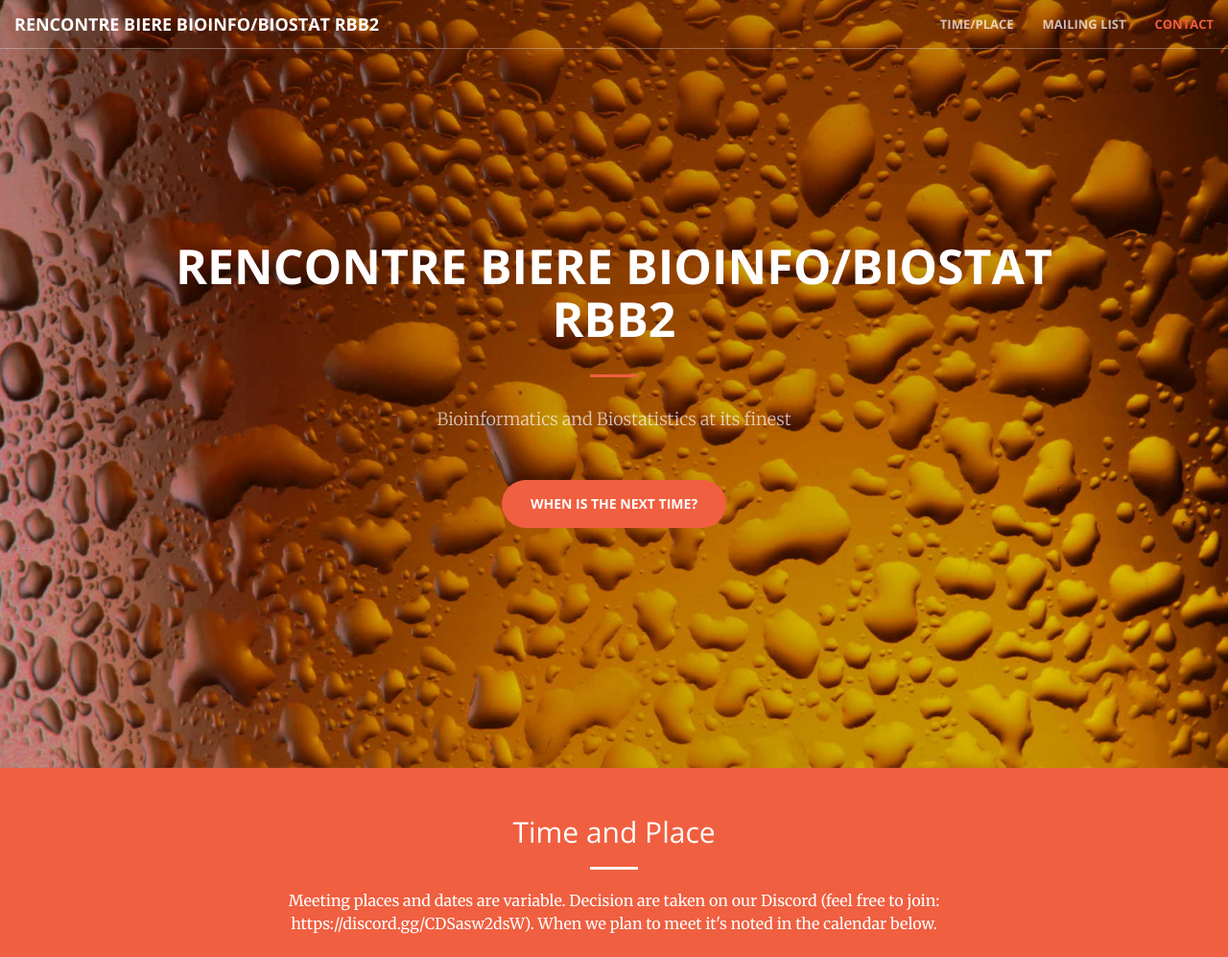
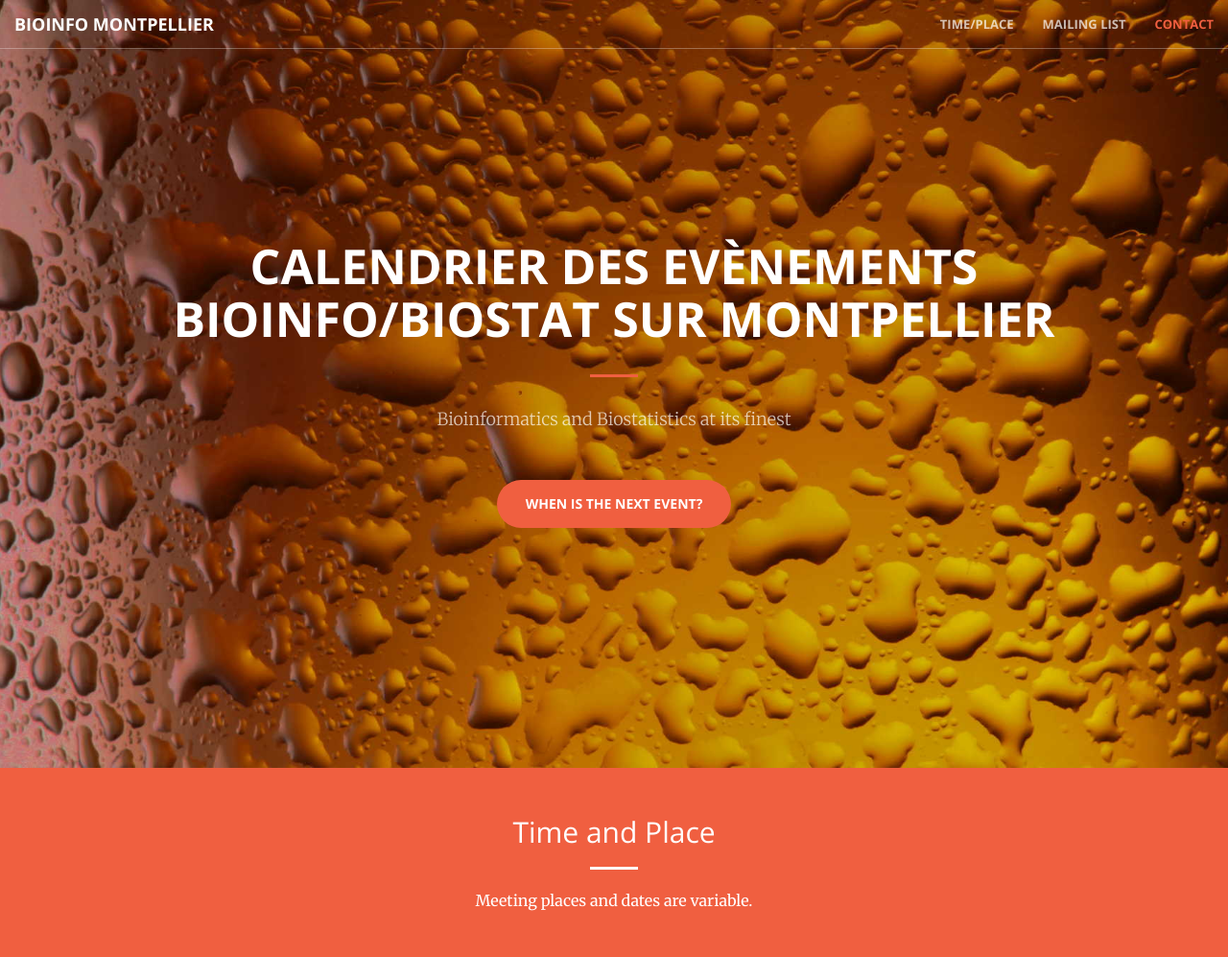
Before and after one commit to Juke34/bioinfoMPT, a website: page index.html in a window 1280 px wide. Shown: the top 997 px of the page at 96% size. Drawn offline with nearby package versions, Linux system fonts and the light colour scheme.

Commit message:
remove list sympa - generalize message - calendar from Bioinfompt gmail account

```diff
--- a/index.html
+++ b/index.html
@@ -46,7 +46,7 @@
                 <button type="button" class="navbar-toggle collapsed" data-toggle="collapse" data-target="#bs-example-navbar-collapse-1">
                     <span class="sr-only">Toggle navigation</span> Menu <i class="fa fa-bars"></i>
                 </button>
-                <a class="navbar-brand page-scroll" href="#page-top">Rencontre Biere Bioinfo/Biostat RBB2</a>
+                <a class="navbar-brand page-scroll" href="#page-top">Bioinfo Montpellier</a>
             </div>
 
             <!-- Collect the nav links, forms, and other content for toggling -->
@@ -71,12 +71,12 @@
     <header>
         <div class="header-content">
             <div class="header-content-inner">
-                <h1 id="homeHeading">Rencontre Biere Bioinfo/Biostat RBB2</h1>
+                <h1 id="homeHeading">Calendrier des evènements Bioinfo/Biostat sur Montpellier</h1>
                 <hr>
                 <p>Bioinformatics and Biostatistics at its finest</p>
                 <!-- <h3>Is it beer club today?</h3>
                 <h2>Nope..</h2><br> -->
-                <a href="#timeplace" class="btn btn-primary btn-xl page-scroll">When is the next time?</a>
+                <a href="#timeplace" class="btn btn-primary btn-xl page-scroll">When is the next event?</a>
             </div>
         </div>
     </header>
@@ -87,7 +87,7 @@
                 <div class="col-lg-8 col-lg-offset-2 text-center">
     				<h2 class="section-heading">Time and Place</h2>
                     <hr class="light">
-                    <p>Meeting places and dates are variable. Decision are taken on our Discord (feel free to join: https://discord.gg/CDSasw2dsW). When we plan to meet it's noted in the calendar below.</p>
+                    <p>Meeting places and dates are variable.</p>
                 </div>
             </div>
         </div>
@@ -98,13 +98,13 @@
             <div class="row">
                 <div class="col-lg-8 col-lg-offset-2 text-center">
                     <div class="responsiveCal">
-                        <iframe src="https://calendar.google.com/calendar/embed?height=600&wkst=1&bgcolor=%23F09300&ctz=Europe%2FParis&src=NWE4ZTdlYzAwNjU1ZWZiZWQ1Y2UzNTEwZDY4NzA0ODA4NDllNGE0MzgzNjA5YzUzNzg2ODA2Mzk1OTAyZWJkYkBncm91cC5jYWxlbmRhci5nb29nbGUuY29t&color=%23D81B60" style="border:solid 1px #777" width="800" height="600" frameborder="0" scrolling="no"></iframe>" style="border-width:0" width="800" height="600" frameborder="0" scrolling="no"></iframe>
+                        <iframe src="<iframe src="https://calendar.google.com/calendar/embed?height=600&wkst=1&bgcolor=%23F09300&ctz=Europe%2FParis&src=YmlvaW5mb21wdEBnbWFpbC5jb20&src=ZnIuZnJlbmNoI2hvbGlkYXlAZ3JvdXAudi5jYWxlbmRhci5nb29nbGUuY29t&color=%23039BE5&color=%230B8043" style="border:solid 1px #777" width="800" height="600" frameborder="0" scrolling="no"></iframe>" style="border:solid 1px #777" width="800" height="600" frameborder="0" scrolling="no"></iframe>" style="border-width:0" width="800" height="600" frameborder="0" scrolling="no"></iframe>
                     </div>
                 </div>
             </div>
         </div>
     </section>
-
+    <!--
     <aside class="bg-primary" id="maillist">
         <div class="container">
             <div class="row">
@@ -117,7 +117,7 @@
             </div>
         </div>
     </aside>
-
+    -->
     <aside class="bg-dark" id="contact">
         <div class="container">
             <div class="row">
```
